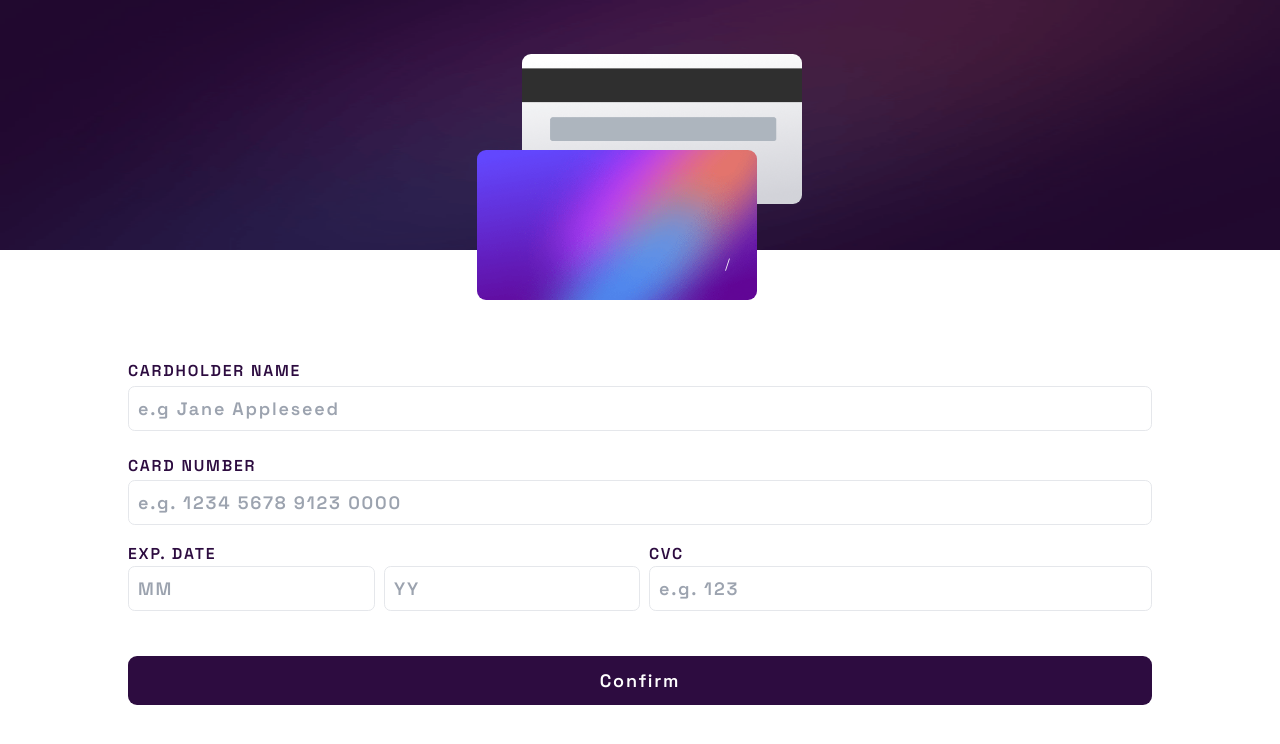
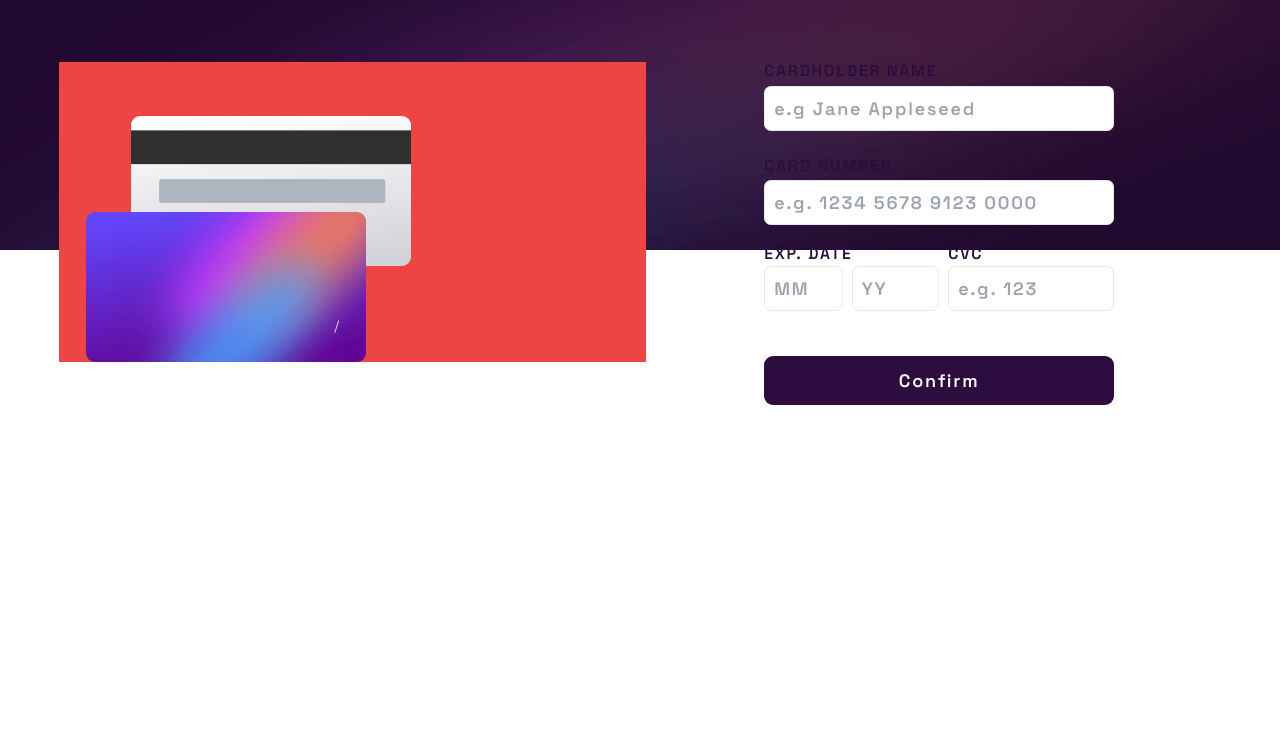
Before and after one commit to JuliCoDev/interactive_card, a React (Create React App) app: page / in a window 1280 px wide. Shown: the top 744 px of the page. Built offline with nearby package versions, Linux system fonts and the light colour scheme.

Commit message:
Add styles descktop to cards and dashboard first part

```diff
--- a/src/components/Input.jsx
+++ b/src/components/Input.jsx
@@ -1,8 +1,7 @@
 import { default as InputContainer} from "../styleComponents/Input"
 import useFormatInputCard from "../hooks/useFormatInputCard";
-import useValidateInputCard from "../hooks/useValidateInputCard";
-import { useEffect } from "react";
 import ErrorInput from "../styleComponents/ErrorInput";
+
 
 export default function Input({
     name,
@@ -20,9 +19,6 @@ export default function Input({
         changeFormatOnlyNumbers,
         changeFormatCardNumber,
     } = useFormatInputCard(cardValues);
-
-
-
 
     const handleChange   = (e) =>{
         setCardValues({
--- a/src/pages/Cards.jsx
+++ b/src/pages/Cards.jsx
@@ -4,7 +4,7 @@ import Card from "../styleComponents/Card";
 
 export default function Cards({cardValues}) {
     return(
-        <div className="relative m-auto w-[380px]">
+        <div className="relative m-auto w-[380px] md:w/2 md:bg-red-500 md:w-1/2 md:block">
             <CardBack cvc={cardValues.cvc}/>
             <CardFront cardValues={cardValues}/>
         </div>
--- a/src/pages/Dashboard.jsx
+++ b/src/pages/Dashboard.jsx
@@ -1,8 +1,6 @@
-import {default as InputStyle} from "../styleComponents/Input";
-import ErrorInput from "../styleComponents/ErrorInput";
 import Label from "../styleComponents/Label";
 import Button from "../styleComponents/Button";
-import useFormatInputCard from "../hooks/useFormatInputCard";
+
 import useValidateInputCard from "../hooks/useValidateInputCard";
 import { useState } from "react";
 import Complete from "./Complete";
@@ -54,7 +52,6 @@ export default function Dashboard(){
             })
         })
 
-
         const isComplete = validations.some((validation) => {
             return !validation.isValid
         })
@@ -68,12 +65,9 @@ export default function Dashboard(){
 
     if(!complete){
         return(
-            <div>
+            <div className="md:flex md:w-11/12">
                 <Cards cardValues={cardValues}/>
-
-
-                <form className="w-4/5 m-auto mt-12" onSubmit={handleSubmit}>
-
+                <form className="w-4/5 m-auto mt-12 md:w-1/2 md:max-w-[350px]" onSubmit={handleSubmit}>
                     <div className="mb-4">
                         <Label htmlFor="cardholderName">CARDHOLDER NAME</Label>
                         <Input
--- a/src/styleComponents/Card.jsx
+++ b/src/styleComponents/Card.jsx
@@ -13,6 +13,7 @@ const Card = tw.div`
     relative
     p-6
     text-white
+    md:block
 `;
 
 export default Card;
```
